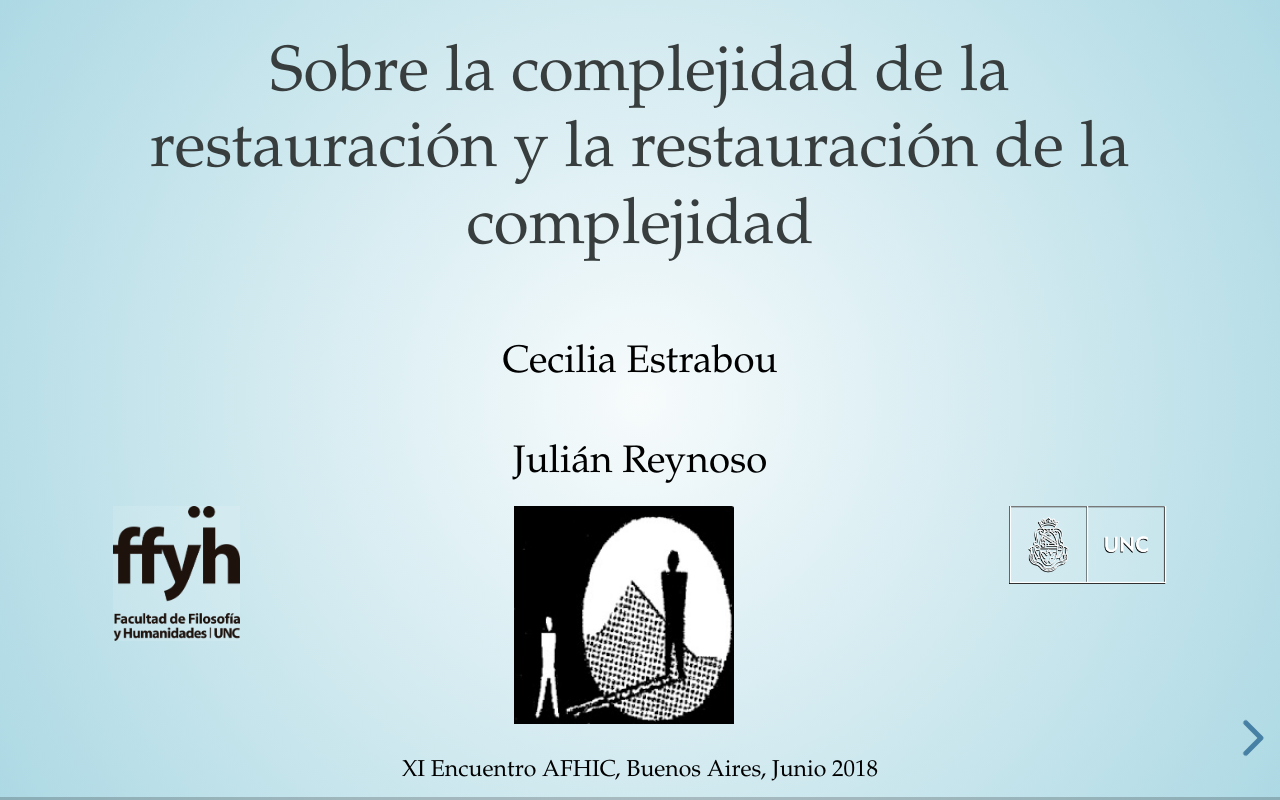
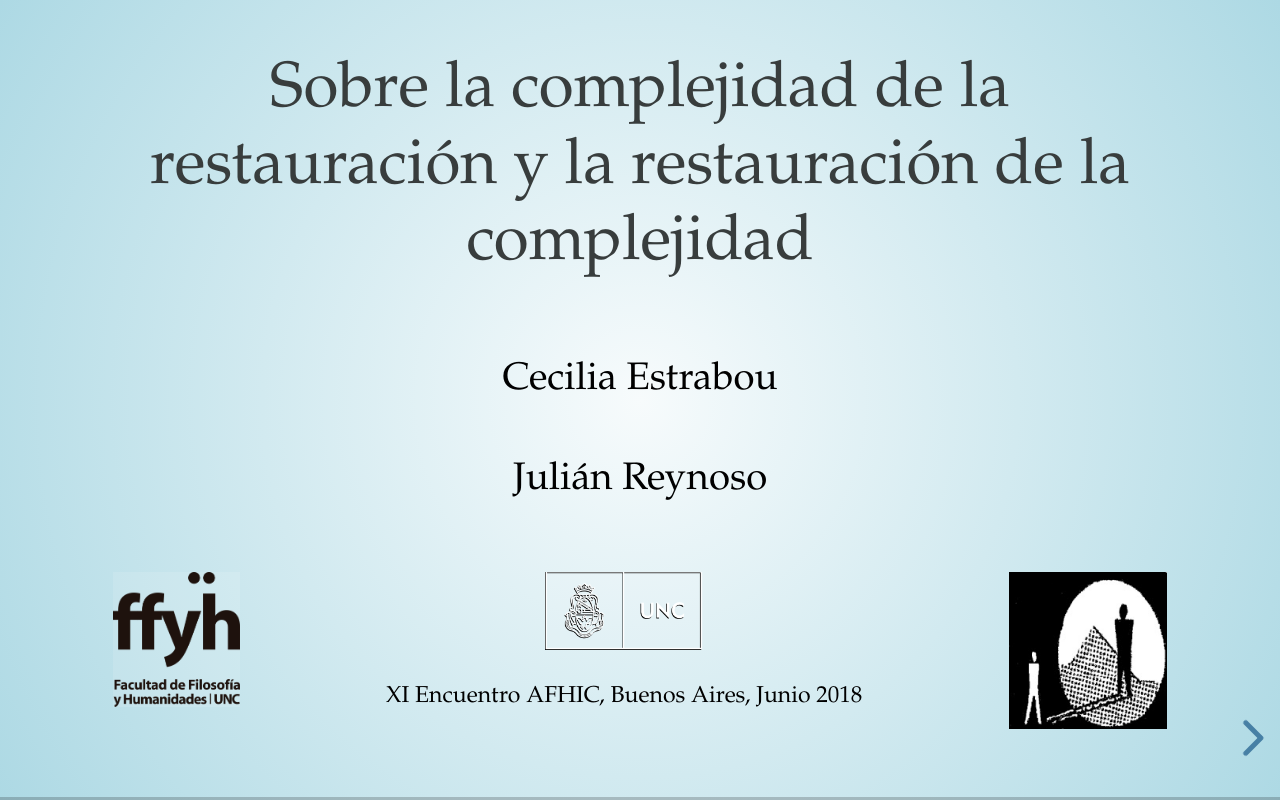
Before and after one commit to soy-julian/complex, a website: page index.html in a window 1280 px wide. Drawn offline with Linux system fonts and the light colour scheme.

Commit message:
the end!

```diff
--- a/index.html
+++ b/index.html
@@ -33,9 +33,10 @@
                     <br>
                     <c>Julián Reynoso</c>
                     <br>
+                    <br>
                     <img src="img/ffyh.png" width="12%" height="12%" align="left" style="0">
-                    <img src="img/cernar.jpg" align="left”><br>
-                    <img src="img/unc.png" width="15%" height="15%" align="right" border="0">
+                    <img src="img/Cernar.png" width="15%" height="15%" align="right">
+                    <img src="img/unc.png" width="15%" height="15%" align="center" border="0">
                     <br>
                     <c><small>XI Encuentro AFHIC, Buenos Aires, Junio 2018</small></c>
 
```
Also changed, not shown: img/Cernar.png (renamed from img/Cernar.jpg).
